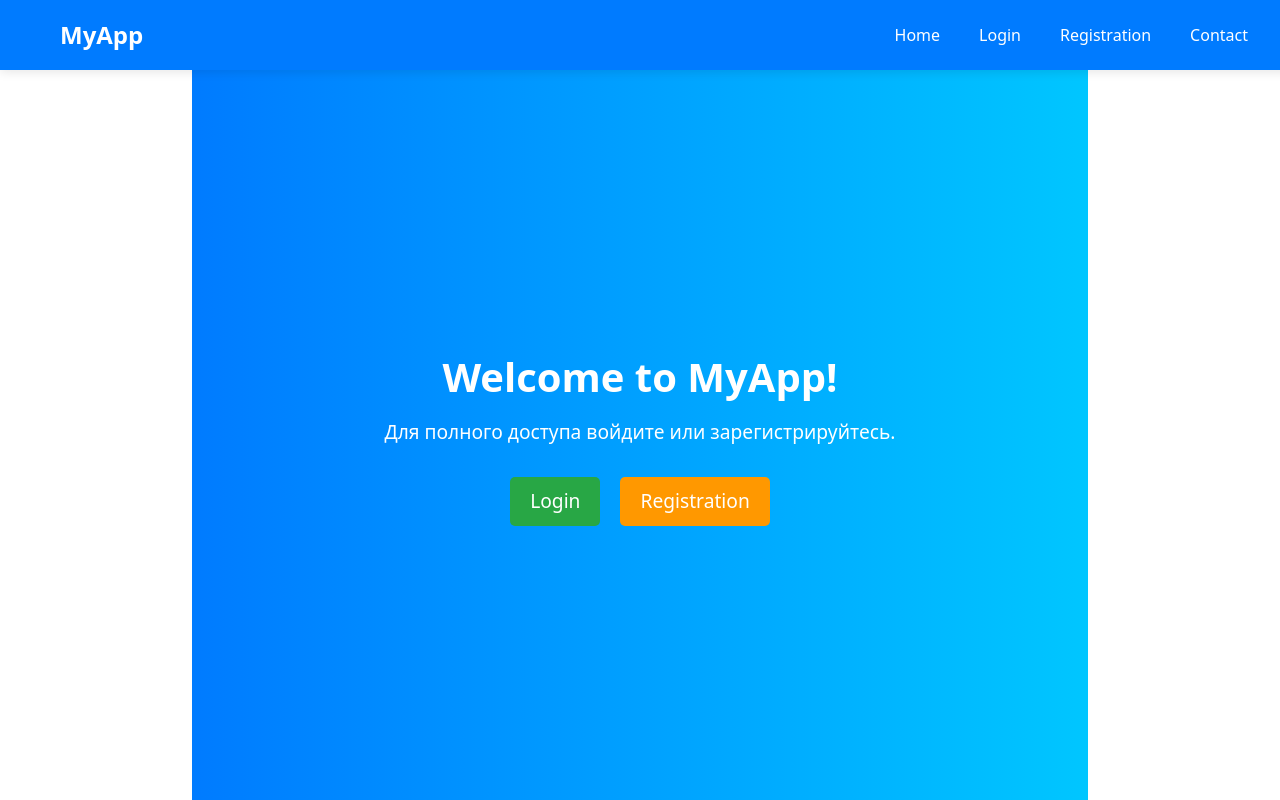
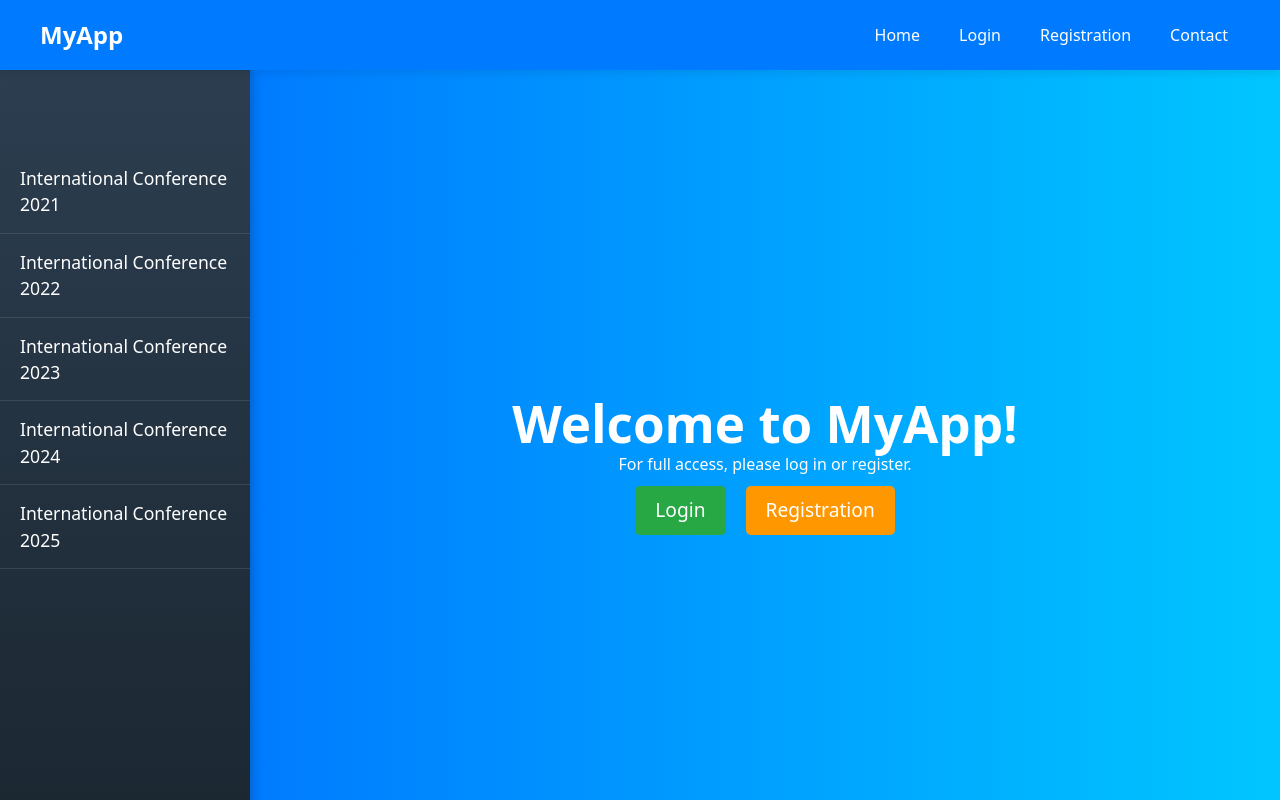
Before and after one commit to SKevo18/backend-projekt, a Vue app in the folder frontend/: page / in a window 1280 px wide. Shown: the top 800 px of the page. Built offline with nearby package versions, Linux system fonts and the light colour scheme; the HTML template or start-up script is replaced by a standard one.

Commit message:
Sidebar navigation (#15)
Co-authored-by: Kevin Svitač <kevin@svit.ac>

```diff
--- a/frontend/index.html
+++ b/frontend/index.html
@@ -3,6 +3,7 @@
     <head>
         <meta charset="UTF-8" />
         <link rel="icon" type="image/svg+xml" href="/icon.png" />
+        <link rel="stylesheet" href="/src/style.css" />
         <meta name="viewport" content="width=device-width, initial-scale=1.0" />
         <title>nConnect25 – Spájame IT komunity</title>
     </head>
--- a/frontend/src/App.vue
+++ b/frontend/src/App.vue
@@ -1,6 +1,9 @@
 <template>
   <Navigation />
-  <router-view />
+
+  <main>
+    <router-view />
+  </main>
 </template>
 
 <script setup>
--- /dev/null
+++ b/frontend/src/components/SideBar.vue
@@ -0,0 +1,74 @@
+<template>
+  <aside class="sidebar">
+    <ul>
+      <li>
+        <router-link to="/">International Conference 2021</router-link>
+      </li>
+      <li>
+        <router-link to="/">International Conference 2022</router-link>
+      </li>
+      <li>
+        <router-link to="/">International Conference 2023</router-link>
+      </li>
+      <li>
+        <router-link to="/">International Conference 2024</router-link>
+      </li>
+      <li>
+        <router-link to="/">International Conference 2025</router-link>
+      </li>
+    </ul>
+  </aside>
+</template>
+
+<style scoped>
+.sidebar {
+  width: 250px;
+  height: 100vh;
+  background: linear-gradient(to bottom, #2c3e50, #1a252f);
+  color: white;
+  display: flex;
+  flex-direction: column;
+  padding-top: 80px;
+  /* anti nav bar */
+  box-shadow: 3px 0 10px rgba(0, 0, 0, 0.2);
+  left: 0;
+  top: 0;
+  overflow-y: auto;
+  z-index: 999;
+}
+
+.sidebar ul {
+  list-style: none;
+  padding: 0;
+  margin: 0;
+}
+
+.sidebar li {
+  padding: 15px 20px;
+  font-size: 1.1rem;
+  border-bottom: 1px solid rgba(255, 255, 255, 0.1);
+  transition: background 0.3s ease;
+}
+
+.sidebar li:hover {
+  background: rgba(255, 255, 255, 0.1);
+  cursor: pointer;
+}
+
+.sidebar a {
+  text-decoration: none;
+  color: white;
+  display: flex;
+  align-items: center;
+  gap: 10px;
+  font-weight: 500;
+}
+
+.sidebar a:hover {
+  color: #f39c12;
+}
+
+.sidebar-icon {
+  font-size: 1.3rem;
+}
+</style>
--- a/frontend/src/style.css
+++ b/frontend/src/style.css
@@ -1,3 +1,29 @@
+* {
+  margin: 0;
+  padding: 0;
+  box-sizing: border-box;
+}
+
+html,
+body {
+  width: 100vw;
+  height: 100vh;
+  margin: 0;
+  padding: 0;
+  overflow-x: hidden; /* anti-horizontal scroll */
+}
+
+#app {
+  width: 100%;
+  height: 100%;
+}
+
+main {
+  width: 100%;
+  height: 100%;
+  margin-top: 70px;
+}
+
 :root {
   font-family: system-ui, Avenir, Helvetica, Arial, sans-serif;
   line-height: 1.5;
@@ -20,14 +46,6 @@ a {
 }
 a:hover {
   color: #535bf2;
-}
-
-body {
-  margin: 0;
-  display: flex;
-  place-items: center;
-  min-width: 320px;
-  min-height: 100vh;
 }
 
 h1 {
@@ -58,13 +76,6 @@ button:focus-visible {
   padding: 2em;
 }
 
-#app {
-  max-width: 1280px;
-  margin: 0 auto;
-  padding: 2rem;
-  text-align: center;
-}
-
 @media (prefers-color-scheme: light) {
   :root {
     color: #213547;
--- a/frontend/src/views/HomeView.vue
+++ b/frontend/src/views/HomeView.vue
@@ -2,6 +2,7 @@
 import { useUsersStore } from "../store/users";
 import { useRouter } from "vue-router";
 import FooterComponent from "../components/FooterComponent.vue";
+import SideBar from "../components/SideBar.vue";
 
 const userStore = useUsersStore();
 const router = useRouter();
@@ -18,46 +19,42 @@ const logout = () => {
 </script>
 
 <template>
+  <div class="home-container">
+    <SideBar />
     <div class="home">
       <div class="hero">
         <h1 v-if="firstName && secondName">
-        Добро пожаловать, {{ firstName }} {{ secondName }}!
+          Welcome, {{ firstName }} {{ secondName }}!
         </h1>
         <h1 v-else>Welcome to MyApp!</h1>
         <p v-if="!firstName || !secondName">
-        Для полного доступа войдите или зарегистрируйтесь.
+          For full access, please log in or register.
         </p>
         <p v-else>
           Super-Duper-2025-Backend-Project-Initial-GitHub-Europe-Herous-Commit.
         </p>
-      <router-link to="/login" v-if="!firstName || !secondName" class="btn"
-        >Login</router-link
-      >
-      <router-link
-        to="/register"
-        v-if="!firstName || !secondName"
-        class="btn btn-alt"
-        >Registration</router-link
-      >
-      <button
-        v-if="firstName && secondName"
-        @click="logout"
-        class="btn btn-alt"
-      >
+        <router-link to="/login" v-if="!firstName || !secondName" class="btn">Login</router-link>
+        <router-link to="/register" v-if="!firstName || !secondName" class="btn btn-alt">Registration</router-link>
+        <button v-if="firstName && secondName" @click="logout" class="btn btn-alt">
           Logout
         </button>
       </div>
     </div>
-
+  </div>
   <FooterComponent />
 </template>
 
 <style scoped>
+.home-container {
+  display: flex;
+  min-height: 100vh;
+}
+
 .home {
+  flex-grow: 1;
   display: flex;
   justify-content: center;
   align-items: center;
-  height: calc(100vh);
   text-align: center;
   background: linear-gradient(to right, #007bff, #00c6ff);
   color: white;
@@ -66,16 +63,6 @@ const logout = () => {
 .hero {
   max-width: 600px;
   padding: 20px;
-}
-
-h1 {
-  font-size: 2.5rem;
-  margin-bottom: 10px;
-}
-
-p {
-  font-size: 1.2rem;
-  margin-bottom: 20px;
 }
 
 .btn {
```
Lines whose indentation alone changed are shown as unchanged.
